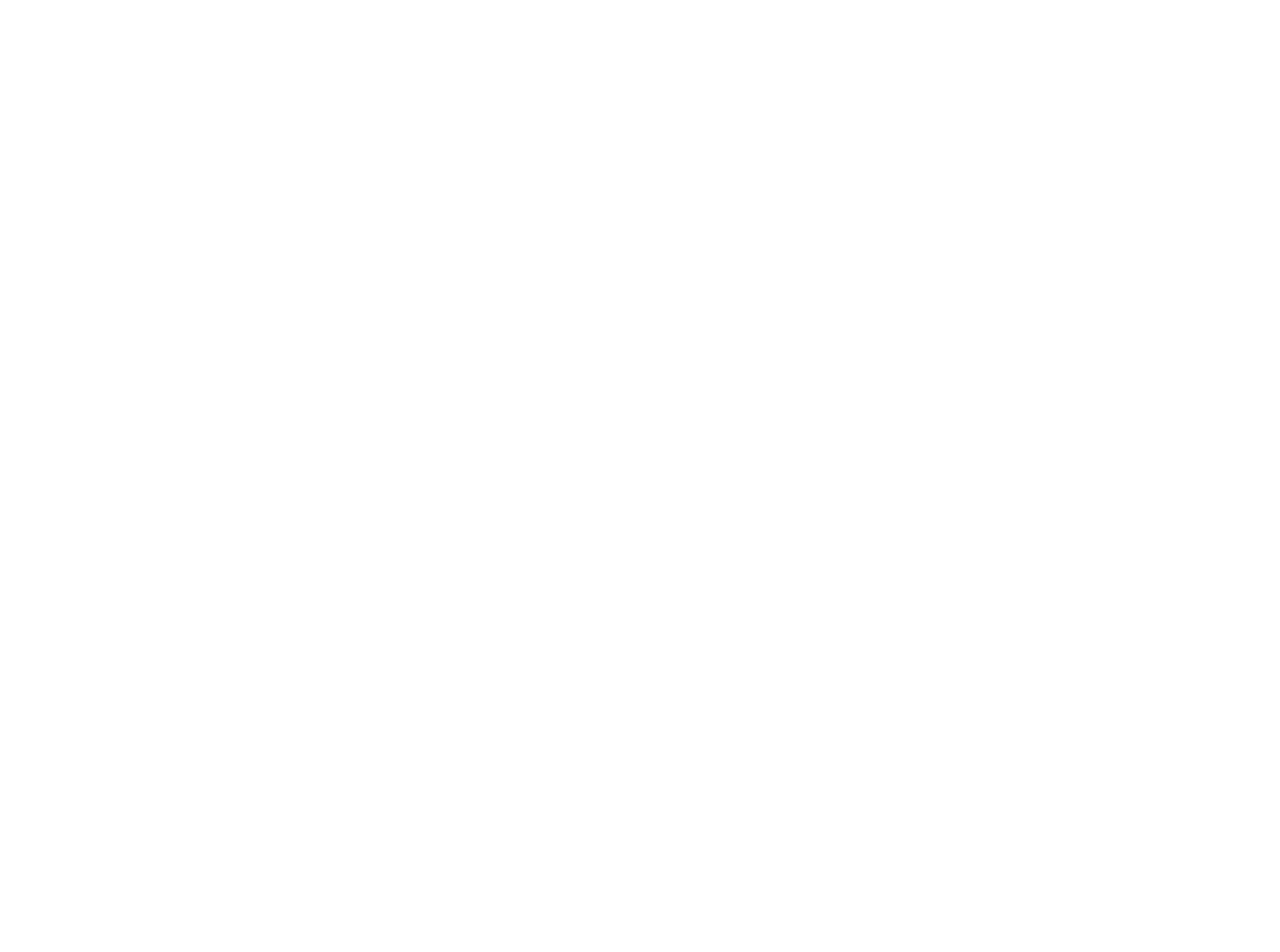
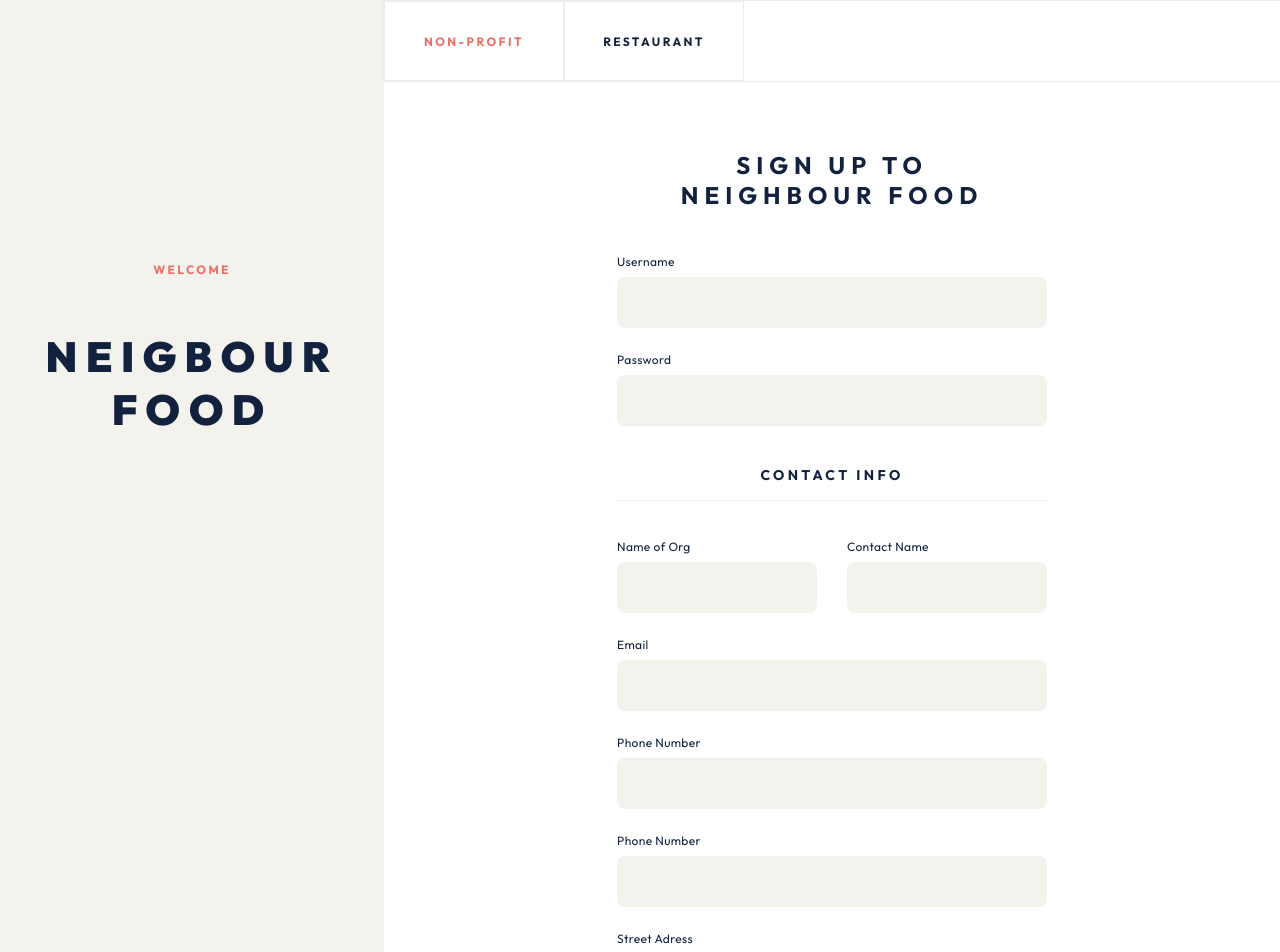
Before and after one commit to Neighbour-Food/Neighbour-Food, a React app: page /signup in a window 1280 px wide. Before the commit this address had no page. Shown: the top 952 px of the page. Before the commit the page ends 800 px from the top, so only its background shows below. Built offline with nearby package versions, Linux system fonts and the light colour scheme; a web font is replaced by a local one.

Commit message:
added signup component

```diff
--- a/client/App.tsx
+++ b/client/App.tsx
@@ -13,8 +13,8 @@
     <>
       <Router>
         <Routes>
-          <Route path="/" element={<Signup />} />
-          {/* <Route path="/signup" element={<Signup />} /> */}
+          <Route path="/" element={<Main />} />
+          <Route path="/signup" element={<Signup />} />
           <Route path="/login" element={<Login />} />
           <Route path="/feed" element={<Feed />} />
           <Route path="/History" element={<History />} />
--- a/client/body.css
+++ b/client/body.css
@@ -20,4 +20,5 @@
     line-height: normal;
     letter-spacing: 1.8px;
     text-transform: uppercase;
+    cursor: pointer;
 }
--- a/client/components/Auth/Signup.tsx
+++ b/client/components/Auth/Signup.tsx
@@ -1,68 +1,134 @@
 import React, { ChangeEvent, FC, ReactHTMLElement } from "react";
+import { useNavigate } from "react-router-dom";
+import axios from 'axios';
 import { useSelector, useDispatch } from "react-redux/";
 import { RootState } from "../../state/store";
-import { changeIsSignedIn, changeUserName, changeNameToAction } from "../../state/user/userSlice";
+import { changeIsSignedIn, setCategory, setFormData } from "../../state/user/userSlice";
 
 const Signup: FC = () => {
+  const dispatch = useDispatch();
+  const navigate = useNavigate();
+
+
+  // Array for all states to display as select options
   const states = ["", "AK - Alaska", "AL - Alabama", "AR - Arkansas", "AS - American Samoa", "AZ - Arizona", "CA - California", "CO - Colorado", "CT - Connecticut", "DC - District of Columbia", "DE - Delaware", "FL - Florida", "GA - Georgia", "GU - Guam", "HI - Hawaii", "IA - Iowa", "ID - Idaho", "IL - Illinois", "IN - Indiana", "KS - Kansas", "KY - Kentucky", "LA - Louisiana", "MA - Massachusetts", "MD - Maryland", "ME - Maine", "MI - Michigan", "MN - Minnesota", "MO - Missouri", "MS - Mississippi", "MT - Montana", "NC - North Carolina", "ND - North Dakota", "NE - Nebraska", "NH - New Hampshire", "NJ - New Jersey", "NM - New Mexico", "NV - Nevada", "NY - New York", "OH - Ohio", "OK - Oklahoma", "OR - Oregon", "PA - Pennsylvania", "PR - Puerto Rico", "RI - Rhode Island", "SC - South Carolina", "SD - South Dakota", "TN - Tennessee", "TX - Texas", "UT - Utah", "VA - Virginia", "VI - Virgin Islands", "VT - Vermont", "WA - Washington", "WI - Wisconsin", "WV - West Virginia", "WY - Wyoming"]
+
+  // Var for restaurant or NPO category
+  const category = useSelector((state: RootState) => state.user.category);
+  const formData = useSelector((state: RootState) => state.user.formData);
+  console.log(formData)
+
+  // function to switch between categories on click
+  const handleCategory = (event: any) => { //check correct type
+    const newCategory = event.target.value;
+    dispatch(setCategory(newCategory));
+  };
+
+  //function to handle submit
+  const handleSignUpSubmmit = async (event: React.FormEvent<HTMLFormElement>) => {
+    event.preventDefault();
+    console.log('submit: ', formData)
+
+    // POST REQUEST
+    try {
+      const request = await axios.post('https://localhost:4000/signup', {
+        formData
+      });
+
+      if (request) navigate("/login")
+    }
+    catch (err) {
+      console.log('error: ', err)
+    }
+  };
+
+  //function to handle change and update state with redux
+  const handleInputChange = (event: any) => {
+    const { name, value } = event.target
+    if (!formData.category) {
+      dispatch(setFormData({
+        ...formData,
+        category: category,
+        [name]: value
+      }))
+    } else {
+      dispatch(setFormData({
+        ...formData,
+        [name]: value
+      }))
+    }
+
+  };
 
   return (
     <>
       <div className="signup">
-        <section className="side-bar non-profit">
+        <section className={`side-bar ${category}`}>
           <p>Welcome</p>
           <h1>Neigbour Food</h1>
           {/* <h1 className="shadow">Neigbour Food</h1> */}
         </section>
         <section className="hero">
-          <form>
+          {category === 'NON-PROFIT'
+            ?
             <nav>
-              <button type='button' value='NON-PROFIT'>NON-PROFIT</button>
-              <button type='button' value='RESTAURANT'>RESTAURANT</button>
+              <button type='button' value='NON-PROFIT' className="red" onClick={handleCategory}>NON-PROFIT</button>
+              <button type='button' value='RESTAURANT' onClick={handleCategory} >RESTAURANT</button>
             </nav>
-            <h2>SIGN UP TO NEIGHBOUR FOOD</h2>
+            :
+            <nav>
+              <button type='button' value='NON-PROFIT' onClick={handleCategory}>NON-PROFIT</button>
+              <button type='button' value='RESTAURANT' onClick={handleCategory} className="red">RESTAURANT</button>
+            </nav>
+          }
+          <form onSubmit={handleSignUpSubmmit}>
+            <h2>SIGN UP TO <br></br>NEIGHBOUR FOOD</h2>
             <label htmlFor="username">Username</label>
-            <input type="text" name="username" />
+            <input type="text" name="username" onChange={handleInputChange} />
             <label htmlFor="password">Password</label>
-            <input type="password" name="password" />
+            <input type="password" name="password" onChange={handleInputChange} />
             <h3>CONTACT INFO</h3>
             <div className="org-name">
               <div className="column">
                 <label htmlFor="org">Name of Org</label>
-                <input type="text" name="org" />
+                <input type="text" name="org" onChange={handleInputChange} />
               </div>
               <div>
                 <label htmlFor="contact">Contact Name</label>
-                <input type="text" name="contact" />
+                <input type="text" name="contact" onChange={handleInputChange} />
               </div>
             </div>
             <label htmlFor="email">Email</label>
-            <input type="text" name="email" />
+            <input type="text" name="email" onChange={handleInputChange} />
             <label htmlFor="phone">Phone Number</label>
-            <input type="text" name="phone" />
+            <input type="text" name="phone" onChange={handleInputChange} />
             <label htmlFor="phone">Phone Number</label>
-            <input type="text" name="phone" />
+            <input type="text" name="phone" onChange={handleInputChange} />
             <label htmlFor="street">Street Adress</label>
-            <input type="text" name="street" />
+            <input type="text" name="street" onChange={handleInputChange} />
             <div className="address">
               <div>
                 <label htmlFor="city">City</label>
-                <input type="text" name="city" />
+                <input type="text" name="city" onChange={handleInputChange} />
               </div>
               <div>
                 <label htmlFor="contact">State</label>
-                <select className="state" name="state">
+                <select className="state" name="state" onChange={handleInputChange}>
                   {states.map((state) => <option value={state} key={state}>{state}</option>)}
                 </select>
               </div>
               <div>
                 <label htmlFor="zip">Zip</label>
-                <input type="text" name="zip" />
+                <input type="text" name="zip" onChange={handleInputChange} />
               </div>
             </div>
-            <label htmlFor="pickup">Pick Up Radius</label>
-            <input type="text" name="pickup" />
-            <button className="black-button" type="button">SIGN UP</button>
+            {category === 'NON-PROFIT' &&
+              <>
+                <label htmlFor="pickup">Pick Up Radius</label>
+                <input type="text" name="pickup" onChange={handleInputChange} />
+              </>
+            }
+            <button className="black-button" type="submit" >SIGN UP</button>
           </form>
         </section >
       </div>
@@ -71,3 +137,6 @@
 };
 
 export default Signup;
+
+
+// category, name, username, password, street, city, state, zip, phonenumber, email
--- a/client/components/Auth/auth.css
+++ b/client/components/Auth/auth.css
@@ -1,6 +1,33 @@
+h2 {
+    color: #12223E;
+    text-align: center;
+    font-family: Outfit;
+    font-size: 24px;
+    font-weight: 700;
+    line-height: normal;
+    letter-spacing: 6px;
+    text-transform: uppercase;
+    margin-top: 150px;
+}
+
+h3 {
+    color: #12223E;
+    text-align: center;
+    font-family: Outfit;
+    font-size: 14px;
+    font-style: normal;
+    font-weight: 700;
+    line-height: normal;
+    letter-spacing: 3.36px;
+    text-transform: uppercase;
+    margin-top: 24px;
+    padding: 16px;
+    border-bottom: 1px solid #F4F2ED;
+    ;
+}
+
 .signup {
     display: flex;
-
 }
 
 .side-bar {
@@ -44,19 +71,24 @@
     letter-spacing: 8.4px;
     text-transform: uppercase;
     text-align: center;
+    margin-top: 80px;
 }
 
-.restaurant {
+.RESTAURANT {
     background-color: #12223E;
 }
 
-.non-profit {
+.RESTAURANT h1 {
+    color: #F4F2ED;
+}
+
+.NON-PROFIT {
     background-color: #F4F2ED;
 }
 
 .hero {
     display: flex;
-    flex-direction: row;
+    /* flex-direction: co; */
     justify-content: center;
     width: 70%;
 }
@@ -67,6 +99,34 @@
     flex-direction: column;
     align-items: left;
     justify-content: center;
+}
+
+nav {
+    position: fixed;
+    background-color: #FFF;
+    border: 1px solid #EDECE8;
+    height: 80px;
+    width: 70%;
+}
+
+nav button {
+    border: 1px solid #EDECE8;
+    background-color: #FFF;
+    height: 80px;
+    width: 180px;
+    color: #12223E;
+    font-family: Outfit;
+    font-size: 12px;
+    font-style: normal;
+    font-weight: 700;
+    line-height: normal;
+    letter-spacing: 2.4px;
+    text-transform: uppercase;
+    cursor: pointer;
+}
+
+.red {
+    color: #EA6F67;
 }
 
 .org-name {
--- a/client/state/user/userSlice.ts
+++ b/client/state/user/userSlice.ts
@@ -3,13 +3,15 @@
 
 
 interface UserState {
-  isSignedIn: boolean;
-  userName: string,
+  isSignedIn: boolean,
+  category: string,
+  formData: any, // H E L P
 }
 
 const initialState: UserState = {
   isSignedIn: false,
-  userName: "Renee",
+  category: 'NON-PROFIT',
+  formData: {}
 };
 
 const userSlice = createSlice({
@@ -19,15 +21,15 @@
     changeIsSignedIn: (state) => {
       state.isSignedIn = !state.isSignedIn;
     },
-    changeUserName: (state) => {
-      state.userName = "Michael"
+    setCategory: (state, action: PayloadAction<string>) => {
+      state.category = action.payload;
     },
-    changeNameToAction : (state, action : PayloadAction<string>) => {
-        state.userName = action.payload;
-    }
+    setFormData: (state, action: any) => {
+      state.formData = action.payload;
+    },
   },
 });
 
-export const { changeIsSignedIn, changeUserName, changeNameToAction } = userSlice.actions;
+export const { changeIsSignedIn, setCategory, setFormData } = userSlice.actions;
 
 export default userSlice.reducer;
--- a/package.json
+++ b/package.json
@@ -16,6 +16,7 @@
     "@reduxjs/toolkit": "^1.9.7",
     "@types/react": "^18.2.38",
     "@types/react-router-dom": "^5.3.3",
+    "axios": "^1.6.2",
     "babel-loader": "^9.1.3",
     "body-parser": "^1.20.2",
     "concurrently": "^8.2.2",
```
Also changed, not shown: client/index.tsx (+5 -3 lines), 1 other file (tests, documents, lock files or other folders).
